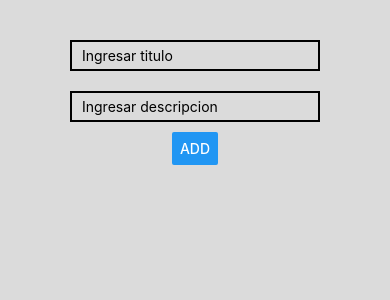
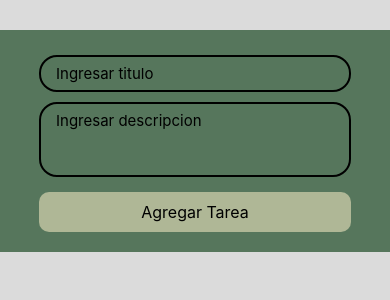
Before and after one commit to IsmaelUriarte/Proyecto-MyApp, a React Native app: screen / in a window 390 px wide. Shown: the top 300 px of the page. Built offline with nearby package versions, Linux system fonts and the light colour scheme.

Commit message:
realize cambios generales y estilos

```diff
--- a/App.js
+++ b/App.js
@@ -1,15 +1,18 @@
 import { useState } from 'react';
-import {View, Text, TextInput, Button, StyleSheet, ScrollView, FlatList, Modal } from 'react-native';
-import uuid from 'react-native-uuid'
+import {View, StyleSheet, Dimensions } from 'react-native';
+import uuid from 'react-native-uuid';
 import ModalDeleteTarea from './src/components/ModalDeleteTarea';
+import AddTask from './src/components/AddTask';
+import ListTask from './src/components/ListTask';
 
 const App = () => {
 
   const [modalVisible, setModalVisible] = useState(false)
-  const [TareaSelected, setTareaSelected] = useState({})
+  const [tareaSelected, setTareaSelected] = useState({})
   const [tareaTitulo, setTareaTitulo] = useState ("")
   const [tareaDescripcion, setTareaDescripcion] = useState ("")
   const [tareas, setTareas] = useState([])
+  const screenWidth = Dimensions.get ('window').width
 
   const addTarea = () => {
 
@@ -17,12 +20,14 @@ const App = () => {
       id: uuid.v4(),
       createAt: new Date().toLocaleString(),
       updateAt: new Date().toLocaleString(),
+      completed:false,
       titulo:tareaTitulo,
       descripcion:tareaDescripcion
     }
 
 
     setTareas([...tareas, newTarea])
+
     setTareaTitulo("")
     setTareaDescripcion("")
   }
@@ -43,52 +48,41 @@ const App = () => {
   }
 
   const deleteTarea = () => {
-    setTareas (tareas.filter (tarea => tarea.id != TareaSelected.id))
+    setTareas (tareas.filter (tarea => tarea.id != tareaSelected.id))
     setModalVisible(!modalVisible)
+  }
+
+  const updateTaskCompleted = (id) => {
+    setTareas(tareas.map(tarea =>{
+      if (tarea.id === id) return{...tarea,...{completed:!tarea.completed}}
+      return tarea
+    }))
   }
 
   return (
     <View style={styles.containerPadre}>
-      <View style={styles.inputContainer}>
-        <TextInput value={tareaTitulo} onChangeText={onHandlerTitulo} style={styles.input} placeholder='Ingresar titulo' />
-        <TextInput value={tareaDescripcion} onChangeText={onHandlerDescripcion} style={styles.input} placeholder='Ingresar descripcion' />
-        <Button title='Add' onPress={addTarea} />
-      </View>
 
-      <View style={styles.cardsContainer}>
-        <FlatList
-          data={tareas}
-          keyExtractor={item => item.id}
-          renderItem={({item}) => (
-                                    <View style={styles.tarjetaProd}>
-                                      <Text style={styles.texto}>{item.titulo}</Text>
-                                      <Button title='Delete' onPress={() => onHandlerModal(item.id)} />
-                                    </View>
-          )}
-        />
-      </View>
+      <AddTask
+        tareaTitulo={tareaTitulo}
+        onHandlerTitulo={onHandlerTitulo}
+        tareaDescripcion={tareaDescripcion}
+        onHandlerDescripcion={onHandlerDescripcion}
+        addTarea={addTarea}
+      />
+
+      <ListTask
+      tareas={tareas}
+      onHandlerModal={onHandlerModal}
+      screenWidth={screenWidth}
+      updateTaskCompleted={updateTaskCompleted}
+      />
 
       <ModalDeleteTarea
         modalVisible={modalVisible}
-        TareaSelected={TareaSelected}
+        tareaSelected={tareaSelected}
         deleteTarea={deleteTarea}
         onHandlerModal={onHandlerModal}
       />
-
-      {/*<ScrollView style={styles.cardsContainer}>
-
-        {
-          tareas.map( tarea => (  <View key={tarea.id} style={styles.tarjetaProd}>
-                                    <Text style={styles.texto}>{tarea.titulo}</Text>
-                                    <Button title='Delete'/>
-                                  </View>
-
-          )
-
-          )
-        }
-
-      </ScrollView>*/}
 
     </View>
   );
@@ -102,40 +96,4 @@ const styles = StyleSheet.create({
     flex:1,
     paddingTop:30
   },
-
-  inputContainer:{
-    flexDirection:"",
-    alignItems:"center",
-    justifyContent:"space-around",
-
-
-  },
-  input:{
-    width:250,
-    borderWidth:2,
-    margin:10,
-    paddingVertical:5,
-    paddingHorizontal:10
-  },
-
-  texto:{
-    color:"white",
-    fontSize:16,
-    width:"70%"
-  },
-
-  cardsContainer:{
-    gap:25,
-    padding:10,
-
-  },
-
-  tarjetaProd:{
-    flexDirection:"row",
-    backgroundColor:"#204D79",
-    padding:10,
-    alignItems:"center",
-    borderRadius:10,
-    marginTop:20
-  },
 })
--- /dev/null
+++ b/src/components/AddTask.js
@@ -0,0 +1,56 @@
+import { StyleSheet, TextInput, View, } from 'react-native'
+import React from 'react'
+import ButtonPrimary from './ButtonPrimary'
+
+const AddTask = ({tareaTitulo,
+                    onHandlerTitulo,
+                    tareaDescripcion,
+                    onHandlerDescripcion,
+                    addTarea}) => {
+  return (
+    <View style={styles.container}>
+        <TextInput value={tareaTitulo}
+                    onChangeText={onHandlerTitulo}
+                    placeholderTextColor="black"
+                    placeholder='Ingresar titulo'
+                    maxLength={30}
+                    style={styles.input}
+        />
+        <TextInput value={tareaDescripcion}
+                    onChangeText={onHandlerDescripcion}
+                    placeholderTextColor="black"
+                    placeholder='Ingresar descripcion'
+                    multiline
+                    numberOfLines={3}
+                    maxLength={100}
+                    style={styles.input}
+        />
+        <ButtonPrimary titulo="Agregar Tarea" onPress={addTarea} />
+    </View>
+  )
+}
+
+export default AddTask
+
+const styles = StyleSheet.create({
+    container:{
+        backgroundColor:"#56765C",
+        alignItems:"center",
+        justifyContent:"space-around",
+        paddingTop:5,
+        paddingTop:20,
+      },
+
+      input:{
+        width:"80%",
+        borderWidth:2,
+        marginHorizontal:"10%",
+        marginVertical:5,
+        paddingVertical:7,
+        paddingHorizontal:15,
+        fontSize:15,
+        borderRadius:18,
+        textAlignVertical:"top",
+      },
+
+})
--- /dev/null
+++ b/src/components/ButtonPrimary.js
@@ -0,0 +1,30 @@
+import { Pressable, StyleSheet, Text,} from 'react-native'
+import React from 'react'
+
+const ButtonPrimary = ({titulo, onPress}) => {
+  return (
+    <Pressable style={styles.boton} onPress={onPress}>
+      <Text style={styles.text}>{titulo}</Text>
+    </Pressable>
+  )
+}
+
+export default ButtonPrimary
+
+const styles = StyleSheet.create({
+  boton:{
+    marginTop:10,
+    marginBottom:20,
+    backgroundColor:"#AFB796",
+    padding:10,
+    borderRadius:10,
+    width:"80%",
+    alignItems:"center",
+
+  },
+
+  text:{
+    color:"black",
+    fontSize:16,
+  }
+})
--- /dev/null
+++ b/src/components/CartTaskList.js
@@ -0,0 +1,68 @@
+import { StyleSheet, Switch, Text, View,  } from 'react-native'
+import React from 'react'
+import ButtonPrimary from './ButtonPrimary'
+
+const CartTaskList = ({item, onHandlerModal, screenWidth, updateTaskCompleted}) => {
+  return (
+    <View style={[styles.tarjetaProd, {width:screenWidth -45}]}>
+        <Text style={styles.texto}>Titulo: {item.titulo}</Text>
+        <Text style={styles.textoDes}>Descripcion: {item.descripcion}</Text>
+        <Text style={styles.texto}>Actualización: {item.updateAt}</Text>
+        <Text style={styles.texto}>Creación: {item.createAt}</Text>
+
+        <View style={styles.completedContainer}>
+          <Switch
+            value={item.completed}
+            onValueChange={() => updateTaskCompleted(item.id)}
+          />
+          <Text style={styles.textCompleted}>{item.completed ? "Completado" : "Pendiente"}</Text>
+        </View>
+
+        <ButtonPrimary titulo='Delete' onPress={() => onHandlerModal(item)} />
+    </View>
+  )
+}
+
+export default CartTaskList
+
+const styles = StyleSheet.create({
+    tarjetaProd:{
+        backgroundColor:"#56765C",
+        padding:10,
+        marginHorizontal:5,
+        alignItems:"center",
+        borderRadius:10,
+        marginTop:20
+      },
+
+      texto:{
+        marginLeft:15,
+        marginTop:10,
+        marginBottom:15,
+        color:"white",
+        fontSize:18,
+        width:"100%"
+      },
+
+      textoDes:{
+        marginLeft:15,
+        marginBottom:15,
+        color:"white",
+        fontSize:18,
+        width:"100%"
+      },
+
+      completedContainer:{
+        width:"100%",
+        flexDirection:"row",
+        alignItems:"center",
+        justifyContent:"flex-start",
+        gap:15
+      },
+
+      textCompleted:{
+        color:"white",
+        fontSize:16,
+        fontWeight:"bold",
+      }
+})
--- /dev/null
+++ b/src/components/ListTask.js
@@ -0,0 +1,35 @@
+import { StyleSheet, Text, View, FlatList } from 'react-native'
+import React from 'react'
+import CartTaskList from './CartTaskList'
+
+const ListTask = ({tareas,
+                    onHandlerModal,
+                    screenWidth,
+                    updateTaskCompleted}) => {
+  return (
+    <View style={styles.cardsContainer}>
+        <FlatList
+        horizontal={true}
+          pagingEnabled={true}
+          data={tareas}
+          keyExtractor={item => item.id}
+          renderItem={({item}) => (<CartTaskList
+                                    item={item}
+                                    onHandlerModal={onHandlerModal}
+                                    screenWidth={screenWidth}
+                                    updateTaskCompleted={updateTaskCompleted}/>
+                                    )}
+        />
+    </View>
+  )
+}
+
+export default ListTask
+
+const styles = StyleSheet.create({
+    cardsContainer:{
+        gap:25,
+        padding:10,
+
+      },
+})
--- a/src/components/ModalDeleteTarea.js
+++ b/src/components/ModalDeleteTarea.js
@@ -1,13 +1,18 @@
 import { StyleSheet, Text, View, Modal, Button } from 'react-native'
 
-const ModalDeleteTarea = (prop) => {
-    const {TareaSelected, deleteTarea, onHandlerModal, modalVisible} = prop
+const ModalDeleteTarea = ({tareaSelected,
+                            deleteTarea,
+                            onHandlerModal,
+                            modalVisible}) => {
+
   return (
         <Modal
         visible={modalVisible}
+        animationType='fade'
+        onRequestClose={()=> onHandlerModal({})}
         >
           <View>
-            <Text>Deseas eliminar esta tarea? : {TareaSelected.titulo}</Text>
+            <Text>Deseas eliminar esta tarea? : {tareaSelected.titulo}</Text>
             <Button title='si' onPress={deleteTarea} />
             <Button title='no' onPress={()=> onHandlerModal({})}/>
           </View>
@@ -17,4 +22,6 @@ const ModalDeleteTarea = (prop) => {
 
 export default ModalDeleteTarea
 
-const styles = StyleSheet.create({})
+const styles = StyleSheet.create({
+
+})
```
